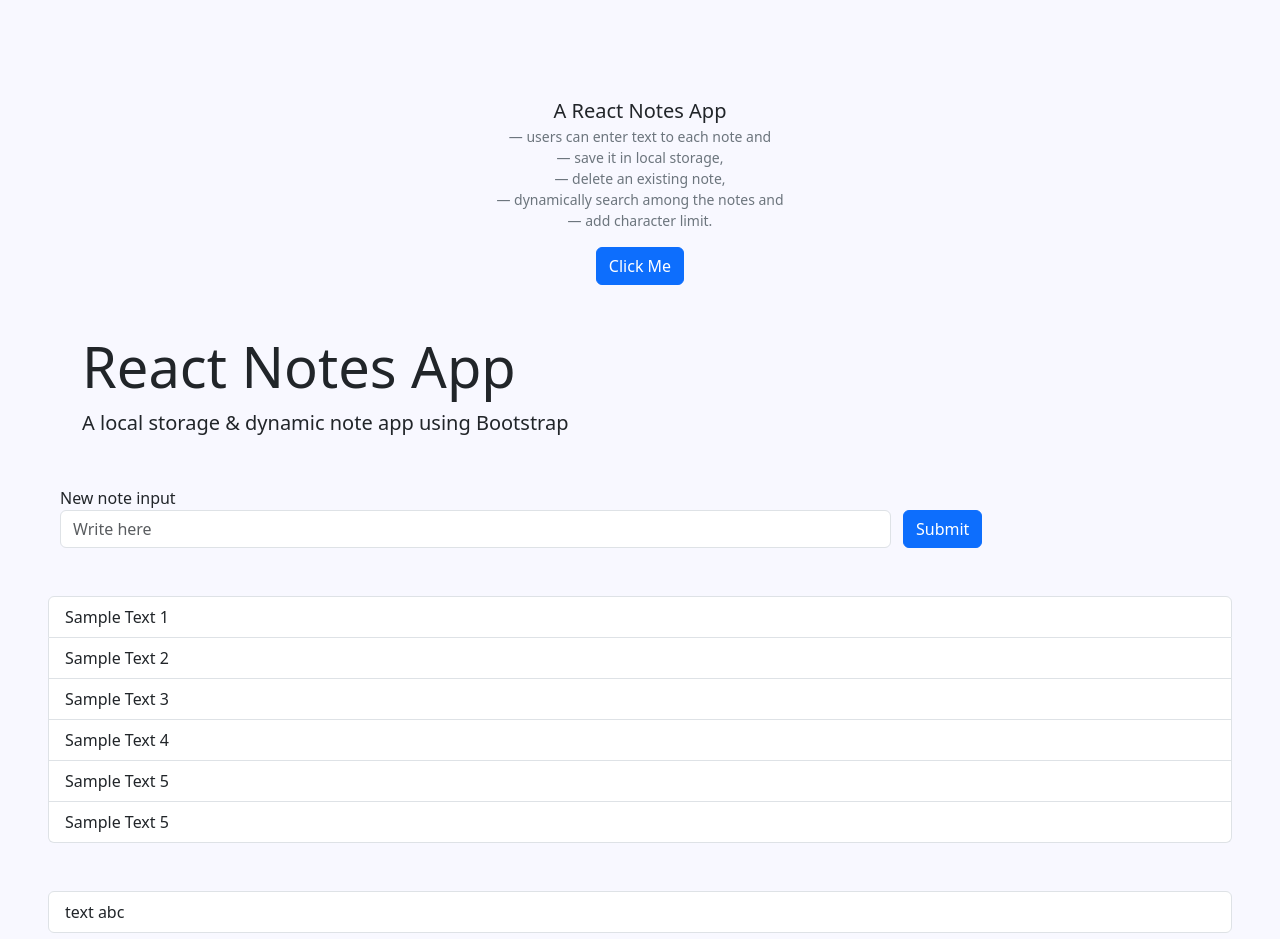
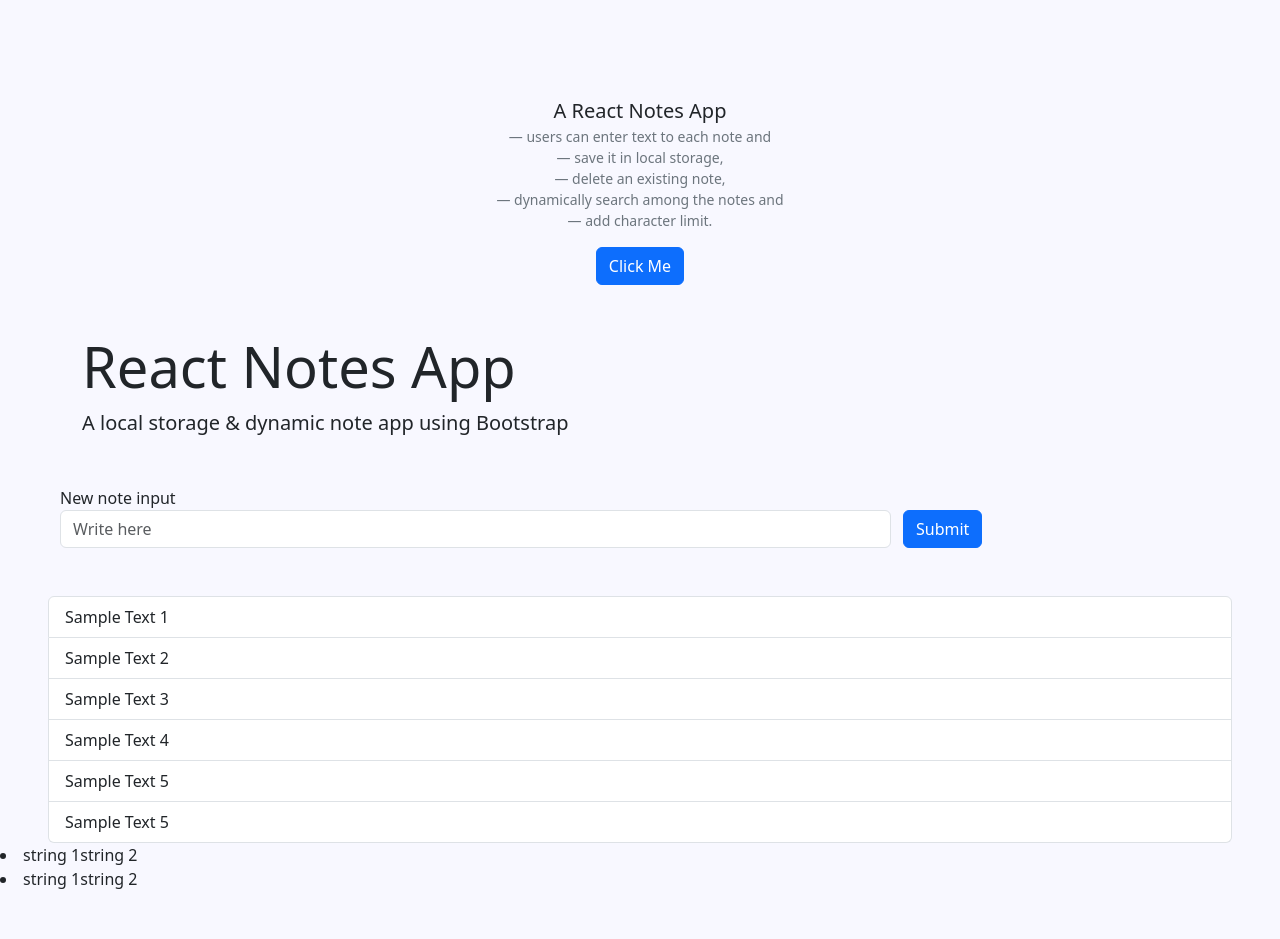
Before and after one commit to solahidris/Project17_T2_ReactNotesApp, a React (Create React App) app: page / in a window 1280 px wide. Shown: the top 939 px of the page. Built offline with nearby package versions, Linux system fonts and the light colour scheme; the HTML template or start-up script is replaced by a standard one.

Commit message:
added map

```diff
--- a/src/App.js
+++ b/src/App.js
@@ -13,6 +13,7 @@
 function App() {
 
   const [notesItemList,setNotesItemList] = useState("a text sample");
+  const [notesTest,setNotesTest] = useState(["string 1","string 2"]);
 
   useEffect(() => {
     $('#exampleModal').on('shown.bs.modal', function () {
@@ -99,6 +100,9 @@
       ))}
       </div> */}
 
+        {/* map test */}
+      {notesTest.map(()=>(<li>{notesTest}</li>))}
+
       <ul class="list-group mx-5 mt-5">
         <li class="list-group-item">text abc</li>
       </ul>
```
